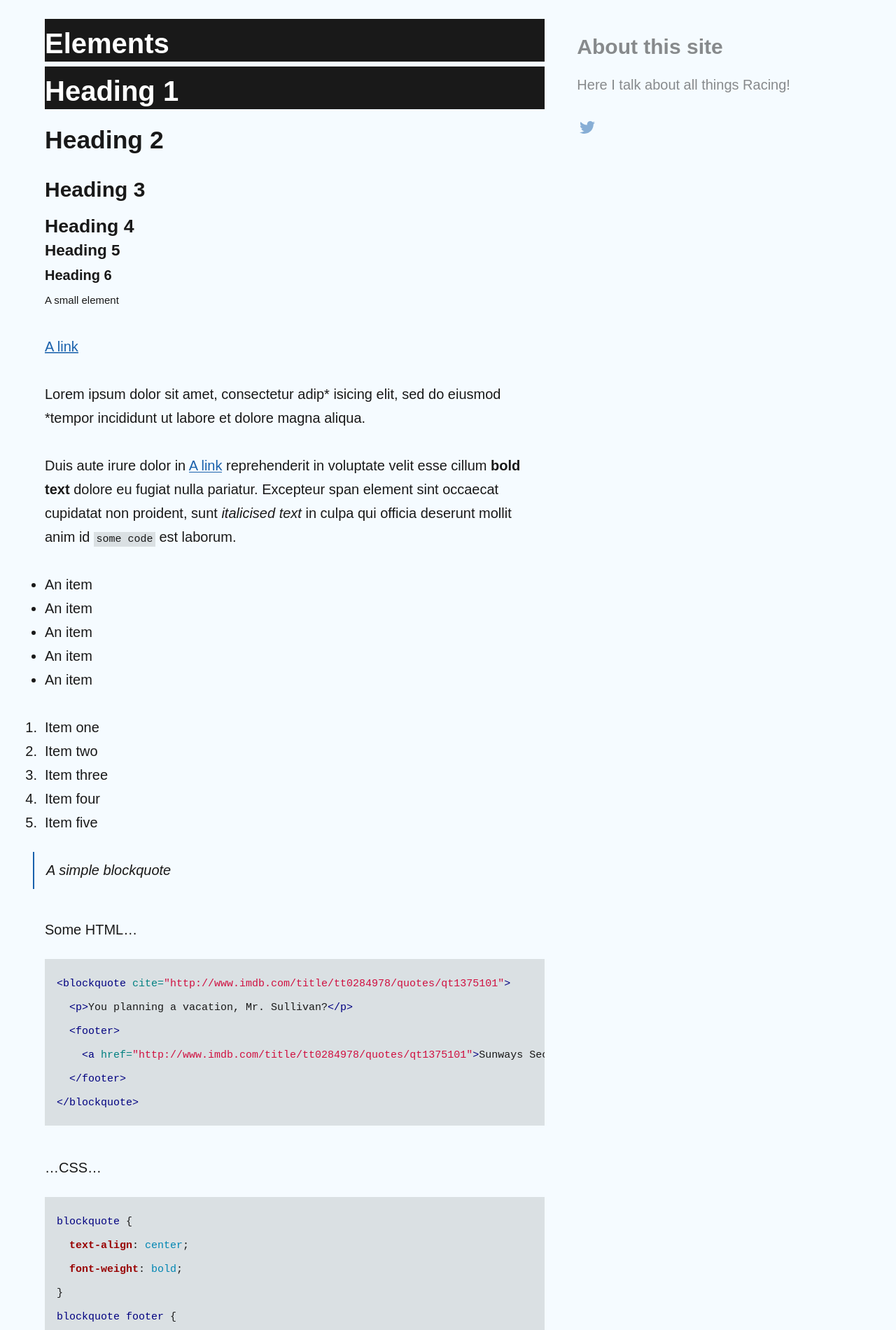
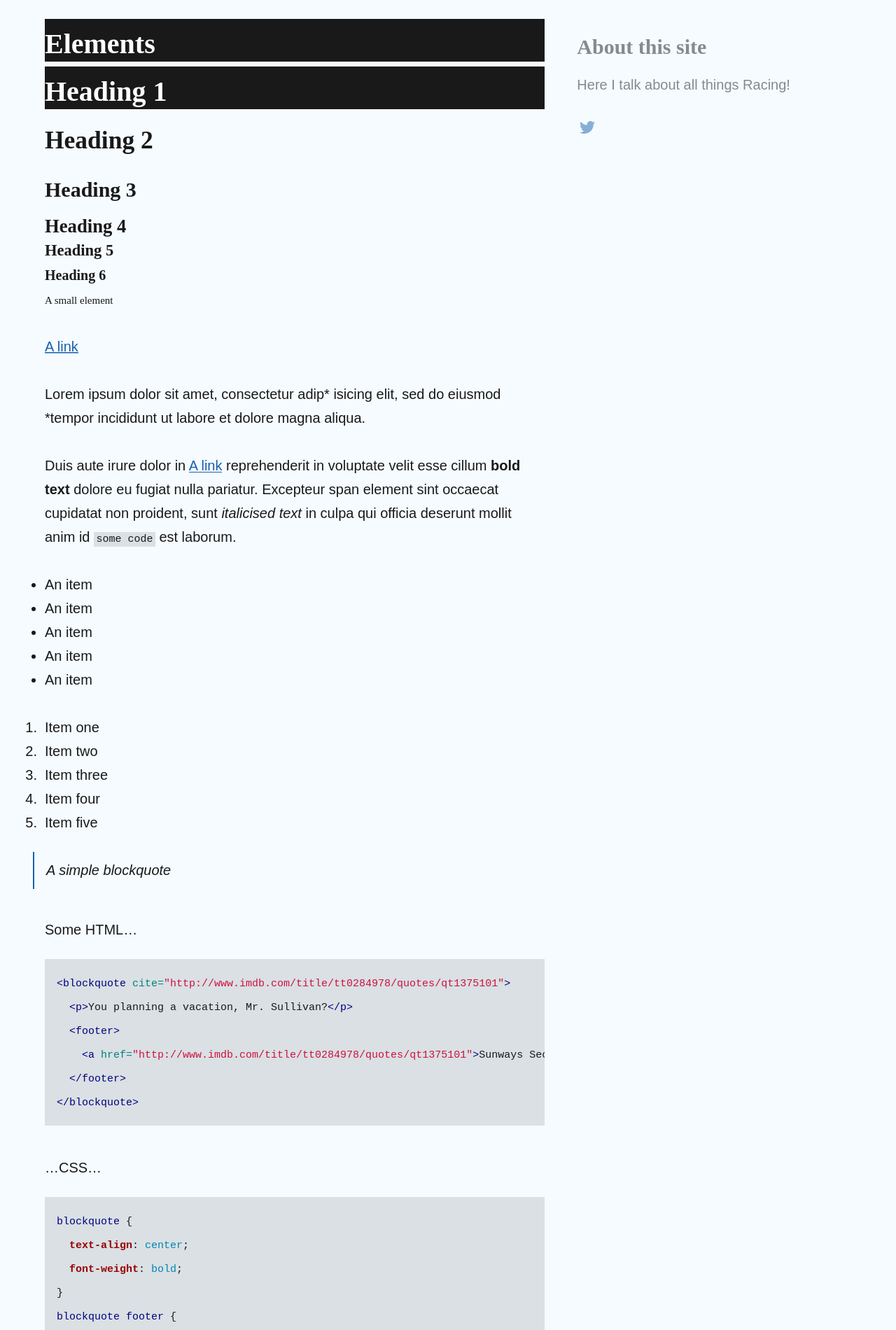
Before and after one commit to SiddharthSalian/saliansiddharth, a Jekyll site: the page built from elements.md, in a window 1280 px wide. Shown: the part 408-2308 px from the top of the page at 70% size. Built offline with Jekyll 4.4.1, drawn with Linux system fonts in a browser that asks for light colours.

Commit message:
Update _settings.scss

```diff
--- a/_sass/_settings.scss
+++ b/_sass/_settings.scss
@@ -25,7 +25,7 @@ $bodytype: (
 ) !default;
 
 $headingtype: (
-  font-family: "Anton, sans-serif",
+  font-family: "Lora, serif",
   regular: 400,
   bold: 700,
   cap-height: 0.75
```
